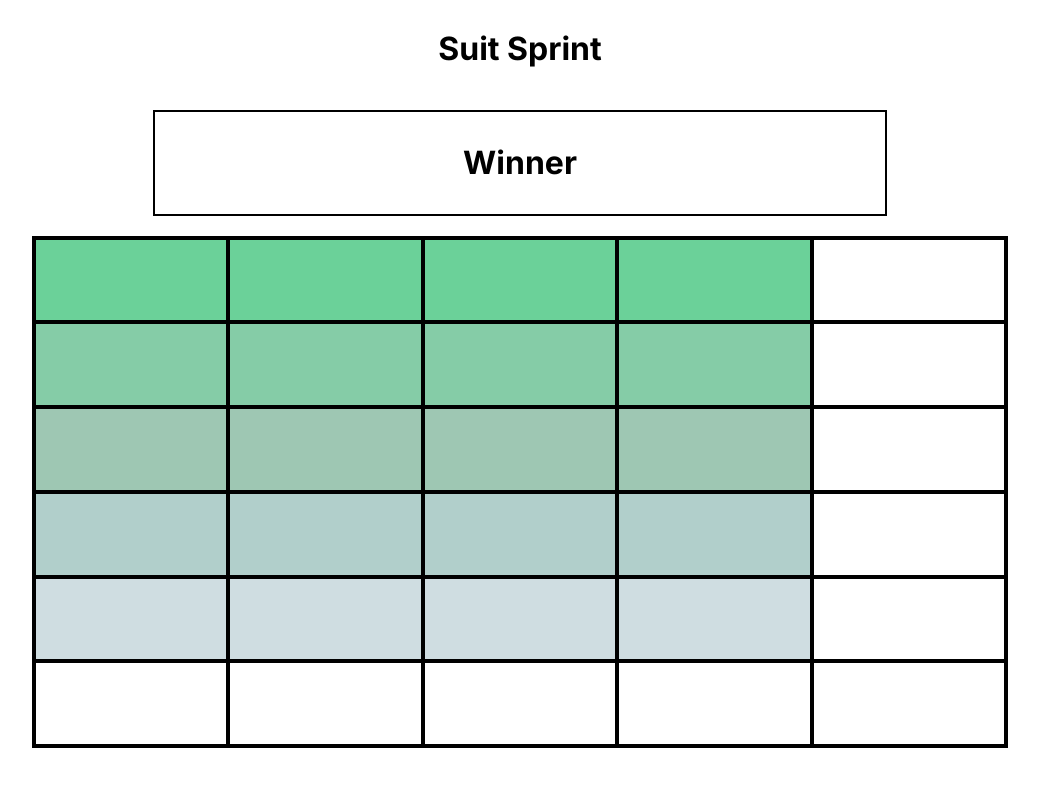
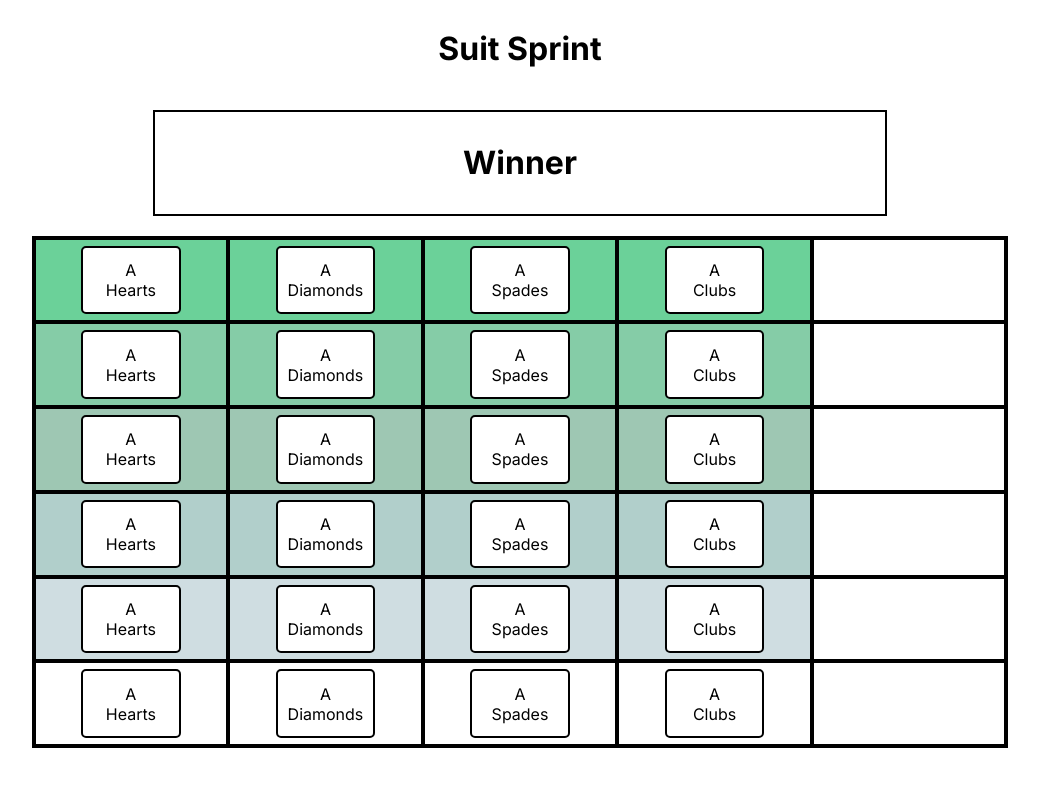
Before and after one commit to jshprintz/suit-sprint, a Next.js app: page / in a window 1280 px wide. Shown: the top 786 px of the page, without its empty margins (96-1135 px from the left). Built offline with nearby package versions, Linux system fonts and the light colour scheme.

Commit message:
Added some mapping and made the gameBoard array. Need to figure out the hidden logic.

```diff
--- a/src/app/Components/GameComponents/CardContainer/CardContainer.tsx
+++ b/src/app/Components/GameComponents/CardContainer/CardContainer.tsx
@@ -1,13 +1,27 @@
 import React from "react";
 import styled from "styled-components";
 import PlayingCard from "../PlayingCard/PlayingCard";
+import { ICardProps } from "../../types/interfaces";
 
 interface CardContainerProps {
   color?: string;
+  card?: ICardProps;
 }
 
-const CardContainer = ({ color }: CardContainerProps): React.JSX.Element => {
-  return <Container color={color}></Container>;
+const CardContainer = ({
+  color,
+  card,
+}: CardContainerProps): React.JSX.Element => {
+  const rank: string = card?.rank || "";
+  const suit: string = card?.suit || "";
+  const hidden: boolean = card?.hidden || false;
+  const flipped: boolean = card?.flipped || false;
+
+  return (
+    <Container color={color}>
+      <PlayingCard rank={rank} suit={suit} flipped={flipped} hidden={hidden} />
+    </Container>
+  );
 };
 
 const Container = styled.div<{ color?: string }>`
--- a/src/app/Components/GameComponents/CardRow/CardRow.tsx
+++ b/src/app/Components/GameComponents/CardRow/CardRow.tsx
@@ -1,18 +1,16 @@
 import React from "react";
 import styled from "styled-components";
 import CardContainer from "../CardContainer/CardContainer";
+import { ICardRowProps } from "../../types/interfaces";
 
-interface CardRowProps {
-  color: string;
-}
-
-const CardRow = ({ color }: CardRowProps): React.JSX.Element => {
+const CardRow = ({ color, cards }: ICardRowProps): React.JSX.Element => {
   return (
     <Container color={color}>
-      <CardContainer />
-      <CardContainer />
-      <CardContainer />
-      <CardContainer />
+      {cards.map((card, i) => {
+        console.log("---------------------");
+        console.log("Card ", i, ": ", card);
+        return <CardContainer key={i} card={card} />;
+      })}
       <CardContainer color="white" />
     </Container>
   );
--- a/src/app/Components/GameComponents/PlayingCard/PlayingCard.tsx
+++ b/src/app/Components/GameComponents/PlayingCard/PlayingCard.tsx
@@ -30,11 +30,13 @@ class PlayingCard extends Component<PlayingCardProps, PlayingCardState> {
     const { Rank, Suit, Flipped, Hidden } = this.state;
 
     return (
-      <Container hidden={Hidden}>
-        <Card>
-          <span>{Rank}</span>
-          <span>{Suit}</span>
-        </Card>
+      <Container>
+        {Hidden && (
+          <Card>
+            <span>{Rank}</span>
+            <span>{Suit}</span>
+          </Card>
+        )}
       </Container>
     );
   }
@@ -55,8 +57,8 @@ const Card = styled.div`
   background-color: white;
 `;
 
-const Container = styled.div<{ hidden: boolean }>`
-  display: ${(p) => (p.hidden ? "none" : "flex")};
+const Container = styled.div`
+  display: flex;
   flex-direction: row;
   justify-content: center;
   align-items: center;
--- a/src/app/Components/GamePage.tsx
+++ b/src/app/Components/GamePage.tsx
@@ -1,85 +1,48 @@
 import React from "react";
 import styled from "styled-components";
 import CardRow from "./GameComponents/CardRow/CardRow";
-import PlayingCard from "./GameComponents/PlayingCard/PlayingCard";
-
-interface IBlockColorProps {
-  [key: number]: string;
-}
+import { IBlockColorProps, ICardProps } from "./types/interfaces";
 
 const BlockColor: IBlockColorProps = {
-  0: "#ffffff",
-  1: "#cfdde1",
-  2: "#b1cfcb",
-  3: "#9ec7b3",
-  4: "#85cca7",
-  5: "#6bd199",
+  5: "#ffffff",
+  4: "#cfdde1",
+  3: "#b1cfcb",
+  2: "#9ec7b3",
+  1: "#85cca7",
+  0: "#6bd199",
 };
 
-const AceHearts = {
+const AceHearts: ICardProps = {
   rank: "A",
   suit: "Hearts",
   flipped: false,
-  hidden: false,
+  hidden: true,
 };
 
-const AceDiamonds = {
+const AceDiamonds: ICardProps = {
   rank: "A",
   suit: "Diamonds",
   flipped: false,
-  hidden: false,
+  hidden: true,
 };
 
-const AceSpades = {
+const AceSpades: ICardProps = {
   rank: "A",
   suit: "Spades",
   flipped: false,
-  hidden: false,
+  hidden: true,
 };
 
-const AceClubs = {
+const AceClubs: ICardProps = {
   rank: "A",
   suit: "Clubs",
   flipped: false,
-  hidden: false,
+  hidden: true,
 };
 
 const GamePage: React.FC = () => {
-  const aceHearts = (
-    <PlayingCard
-      rank={AceHearts.rank}
-      suit={AceHearts.suit}
-      flipped={AceHearts.flipped}
-      hidden={AceHearts.hidden}
-    />
-  );
-  const aceDiamonds = (
-    <PlayingCard
-      rank={AceDiamonds.rank}
-      suit={AceDiamonds.suit}
-      flipped={AceDiamonds.flipped}
-      hidden={AceDiamonds.hidden}
-    />
-  );
-  const aceSpades = (
-    <PlayingCard
-      rank={AceSpades.rank}
-      suit={AceSpades.suit}
-      flipped={AceSpades.flipped}
-      hidden={AceSpades.hidden}
-    />
-  );
-  const aceClubs = (
-    <PlayingCard
-      rank={AceClubs.rank}
-      suit={AceClubs.suit}
-      flipped={AceClubs.flipped}
-      hidden={AceClubs.hidden}
-    />
-  );
-
-
-
+  const cardRow: ICardProps[] = [AceHearts, AceDiamonds, AceSpades, AceClubs];
+  const gameBoard = [cardRow, cardRow, cardRow, cardRow, cardRow, cardRow];
 
   return (
     <Container>
@@ -87,12 +50,12 @@ const GamePage: React.FC = () => {
         <h1>Winner</h1>
       </Winner>
       <CardRowContainer>
-        <CardRow color={"#6bd199"} />
-        <CardRow color={"#85cca7"} />
-        <CardRow color={"#9ec7b3"} />
-        <CardRow color={"#b1cfcb"} />
-        <CardRow color={"#cfdde1"} />
-        <CardRow color={"#ffffff"} />
+        {gameBoard.map((row, index) => {
+          console.log("---------------------")
+          console.log("Row ", index, ": ", row);
+
+          return <CardRow key={index} color={BlockColor[index]} cards={row} />;
+        })}
       </CardRowContainer>
     </Container>
   );
--- /dev/null
+++ b/src/app/Components/types/interfaces.ts
@@ -0,0 +1,17 @@
+interface ICardProps {
+  rank: string;
+  suit: string;
+  flipped: boolean;
+  hidden: boolean;
+}
+
+interface IBlockColorProps {
+  [key: number]: string;
+}
+
+interface ICardRowProps {
+  color: string;
+  cards: ICardProps[];
+}
+
+export type { ICardProps, IBlockColorProps, ICardRowProps };
```
